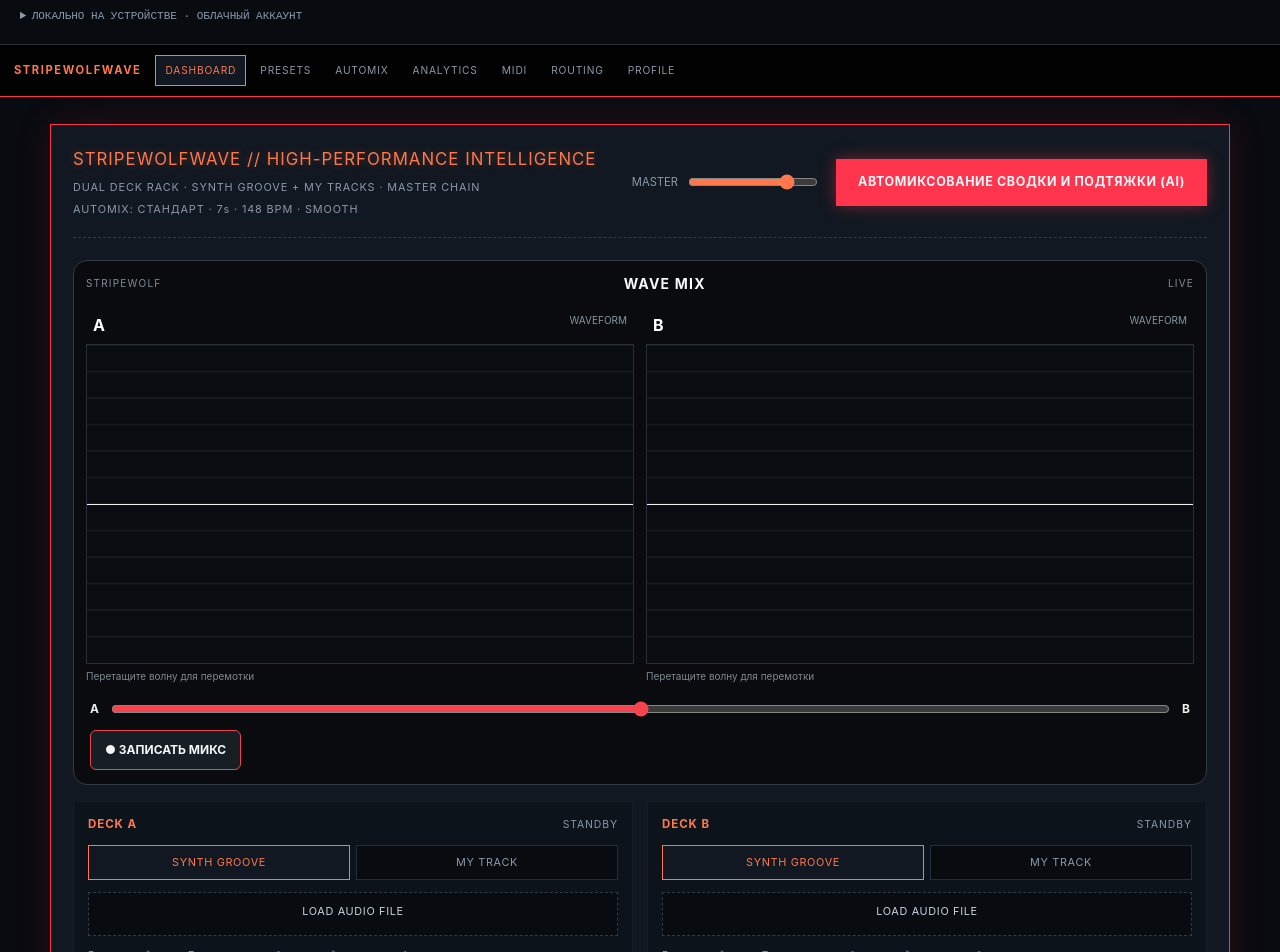
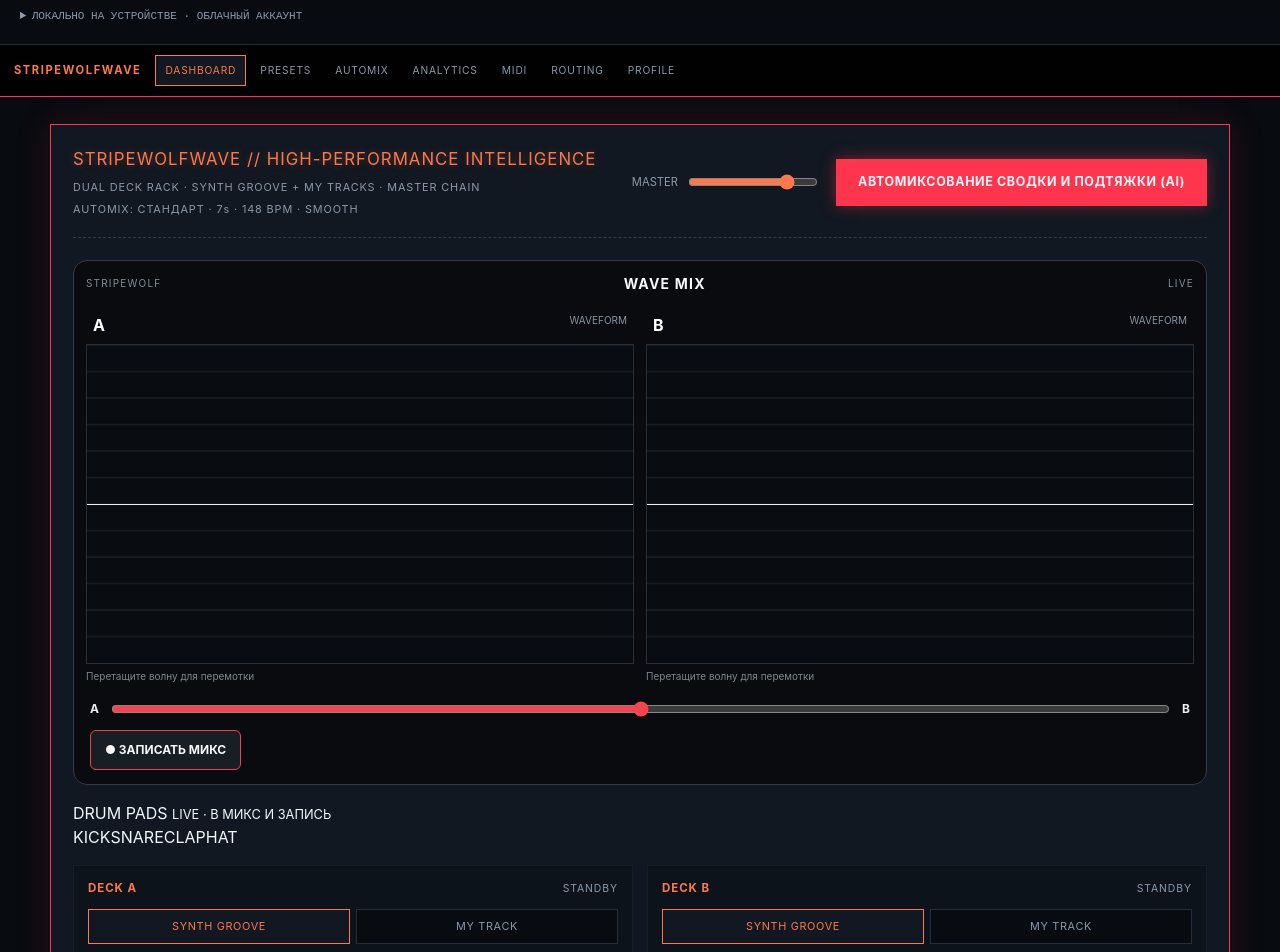
Before and after one commit to cocosend/stripewolf-wave-base44, a React (Vite) app: page /dashboard in a window 1280 px wide. Shown: the top 952 px of the page. Built offline with nearby package versions, Linux system fonts and the light colour scheme; no server answers.

Commit message:
feat: integrate drum pads and live synth waveforms

```diff
--- a/src/recovered.js
+++ b/src/recovered.js
@@ -8,6 +8,7 @@ import { dataApi as J } from './data';
 import { importTrack, importRenderedTrack, resumeAudio } from './audio-import';
 import { DemoPicker } from './DemoPicker';
 import { WaveMixer } from './WaveMixer';
+import { DrumPads } from './DrumPads';
 var PRESETS = {
     maddix: {
       name: `HARDWELL & MADDIX RUMBLE`,
@@ -300,7 +301,9 @@ var yg = 25,
         let c = e.createGain();
         c.gain.value = 0;
         let l = e.createGain();
-        return l.gain.value = 0, t.connect(n), n.connect(r), r.connect(i), i.connect(a), a.connect(o), o.connect(s), o.connect(c), o.connect(l), {
+        let analyser = e.createAnalyser(); analyser.fftSize = 1024;
+        return l.gain.value = 0, t.connect(n), n.connect(r), r.connect(i), i.connect(a), a.connect(o), o.connect(s), o.connect(c), o.connect(l), o.connect(analyser), {
+          analyser,
           filter: t,
           tone: n,
           eqLow: r,
@@ -1468,7 +1471,7 @@ function Dashboard() {
         profileLabel: `AUTOMIX: ${g.name} · ${g.transition_seconds}s · ${g.target_bpm} BPM · ${g.style}`
       }), (0, L.jsxs)(`div`, {
         className: `console-grid`,
-        children: [(0, L.jsx)(WaveMixer, { engine: e }), (0, L.jsx)(`div`, {
+        children: [(0, L.jsx)(WaveMixer, { engine: e }), (0, L.jsx)(DrumPads, { engine: e }), (0, L.jsx)(`div`, {
           className: `rack`,
           children: [`A`, `B`].map(e => (0, L.jsx)(Deck, {
             deckKey: e,
```
